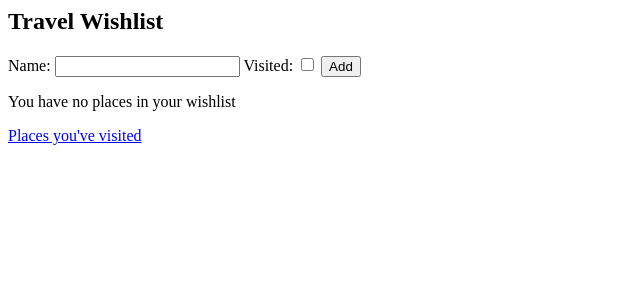
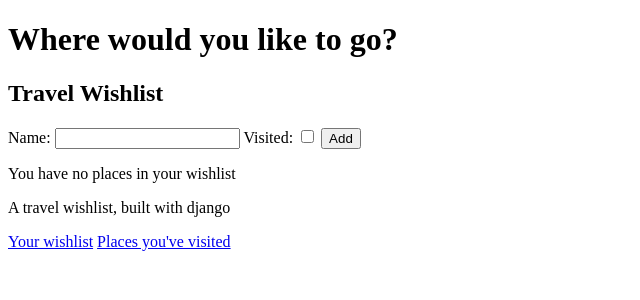
Before and after one commit to RichardJThies/django-wishlist-lab, a Django app: page / in a window 1280 px wide. Shown: the top 300 px of the page, without its empty margins (0-640 px from the left). Run offline with Django 4.2, Linux system fonts and the light colour scheme; data that the repository does not hold is empty.

Commit message:
Created a base template for other html templates

```diff
--- /dev/null
+++ b/wishlist/travel_wishlist/templates/travel_wishlist/base.html
@@ -0,0 +1,25 @@
+<!DOCTYPE html><!--inform browser that the code is html-->
+<html><!--contains all the html-->
+    <head>
+        <title><!--Will be displayed in the browser tab-->
+            Travel Wishlist
+        </title>
+    </head>
+
+    <h1>Where would you like to go?</h1>
+
+    <body><!--Contains the content of the page. block content & endblock allow the template to be extended?-->
+        {% block content %}
+        {% endblock %}
+    </body>
+
+    <div><!--using a div to create a footer on all pages. -->
+        <p>
+            A travel wishlist, built with django
+        </p>
+
+        <a href="{% url 'place_list' %}">Your wishlist</a><!--the django '' won't conflict with the regular "" outside html syntax-->
+        <a href="{% url 'places_visited' %}">Places you've visited</a><!--Creating links to other pages with django syntax-->
+    </div>
+
+</html>
--- a/wishlist/travel_wishlist/templates/travel_wishlist/visited.html
+++ b/wishlist/travel_wishlist/templates/travel_wishlist/visited.html
@@ -1,4 +1,6 @@
-<he>Places you have visited</he>
+{% extends 'travel_wishlist/base.html' %}
+{% block content %}
+<h2>Places you have visited</h2>
 
 {% if visited %}<!--conditional rendering-->
 
@@ -14,4 +16,4 @@
 
 {% endif %}
 
-<a href="{% url 'place_list' %}">Your wishlist</a><!--the django '' won't conflict with the regular "" outside html syntax-->
+{% endblock %}
--- a/wishlist/travel_wishlist/templates/travel_wishlist/wishlist.html
+++ b/wishlist/travel_wishlist/templates/travel_wishlist/wishlist.html
@@ -1,3 +1,6 @@
+{% extends 'travel_wishlist/base.html' %}
+{% block content %}
+
 <h2>Travel Wishlist</h2>
 
 <form method="POST" action="{% url 'place_list' %}"><!--need POST because adding something.Don't hardcode a url into action, as urls can change. 'place_list' is homepage name in urls.py-->
@@ -23,4 +26,4 @@
 
 {% endfor %}<!--directive to end loop-->
 
-<a href="{% url 'places_visited' %}">Places you've visited</a><!--Creating links to other pages with django syntax-->
+{% endblock %}
```
Also changed, not shown: wishlist/travel_wishlist/urls.py (line endings or trailing spaces).
